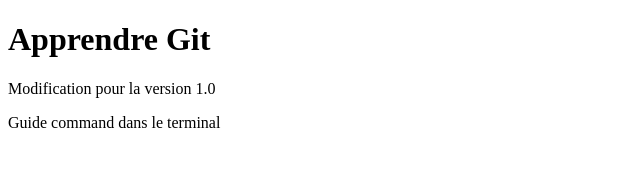
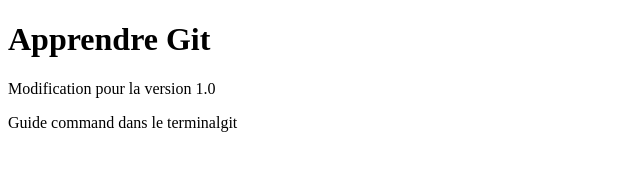
Before and after one commit to iamdumonde/git-learning, a plain HTML site: page index.html in a window 1280 px wide. Shown: the full height of the page, 0-640 px from the left. Drawn offline with Linux system fonts and the light colour scheme.

Commit message:
Paragraphe

```diff
--- a/index.html
+++ b/index.html
@@ -10,7 +10,7 @@
     <h1>Apprendre Git</h1>
     <p>Modification pour la version 1.0</p>
     <p>
-        Guide command dans le terminal
+        Guide command dans le terminalgit
     </p>
 </body>
 </html>
```
